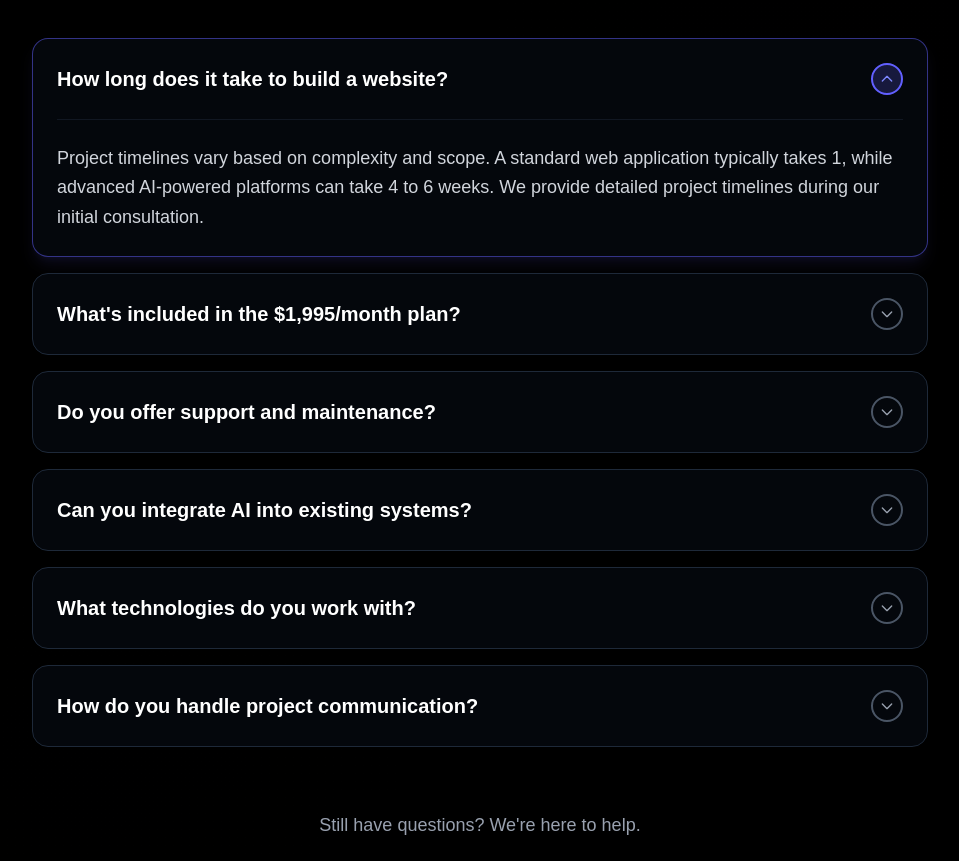
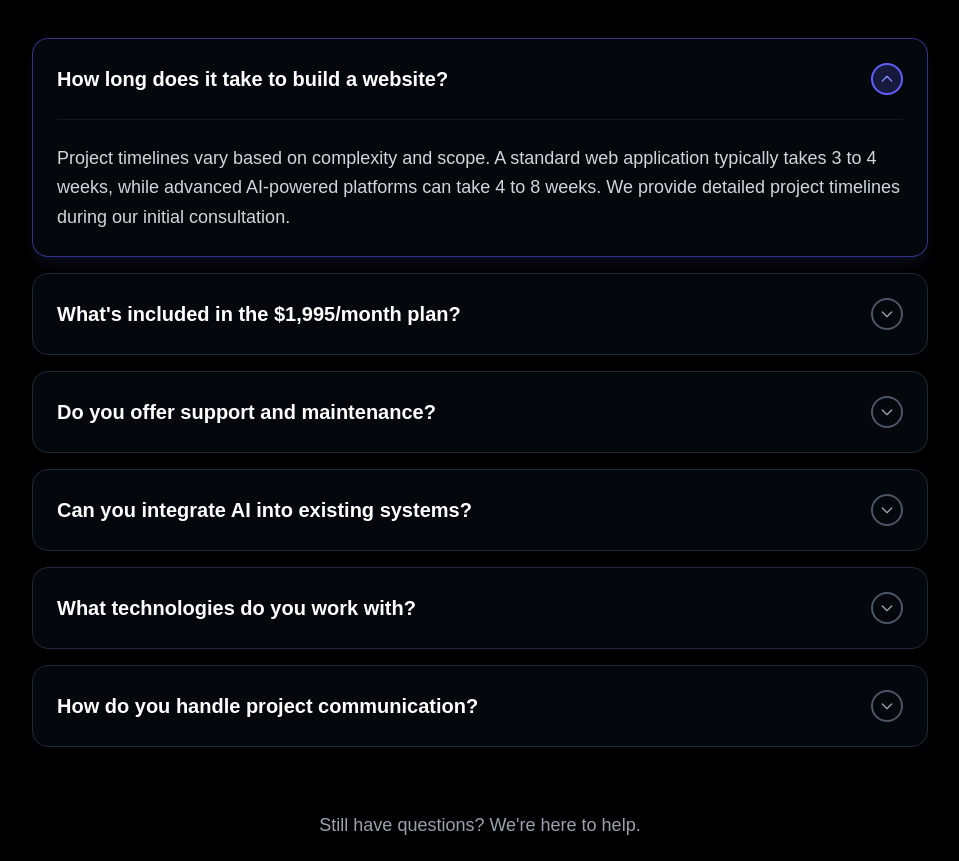
Before and after one commit to JojoDuke/bhyte-landing-page, a Next.js app: page /studio in a window 1280 px wide. Shown: the part 9280-10141 px from the top of the page, without its empty margins (160-1119 px from the left). Built offline with nearby package versions, Linux system fonts and the light colour scheme; no server answers; a web font is replaced by a local one.

Commit message:
trigghjk

```diff
--- a/src/app/components/FAQs.tsx
+++ b/src/app/components/FAQs.tsx
@@ -4,7 +4,7 @@ import { useEffect, useState, useRef } from "react";
 const faqData = [
   {
     question: "How long does it take to build a website?",
-    answer: "Project timelines vary based on complexity and scope. A standard web application typically takes 1, while advanced AI-powered platforms can take 4 to 6 weeks. We provide detailed project timelines during our initial consultation."
+    answer: "Project timelines vary based on complexity and scope. A standard web application typically takes 3 to 4 weeks, while advanced AI-powered platforms can take 4 to 8 weeks. We provide detailed project timelines during our initial consultation."
   },
   {
     question: "What's included in the $1,995/month plan?",
```
